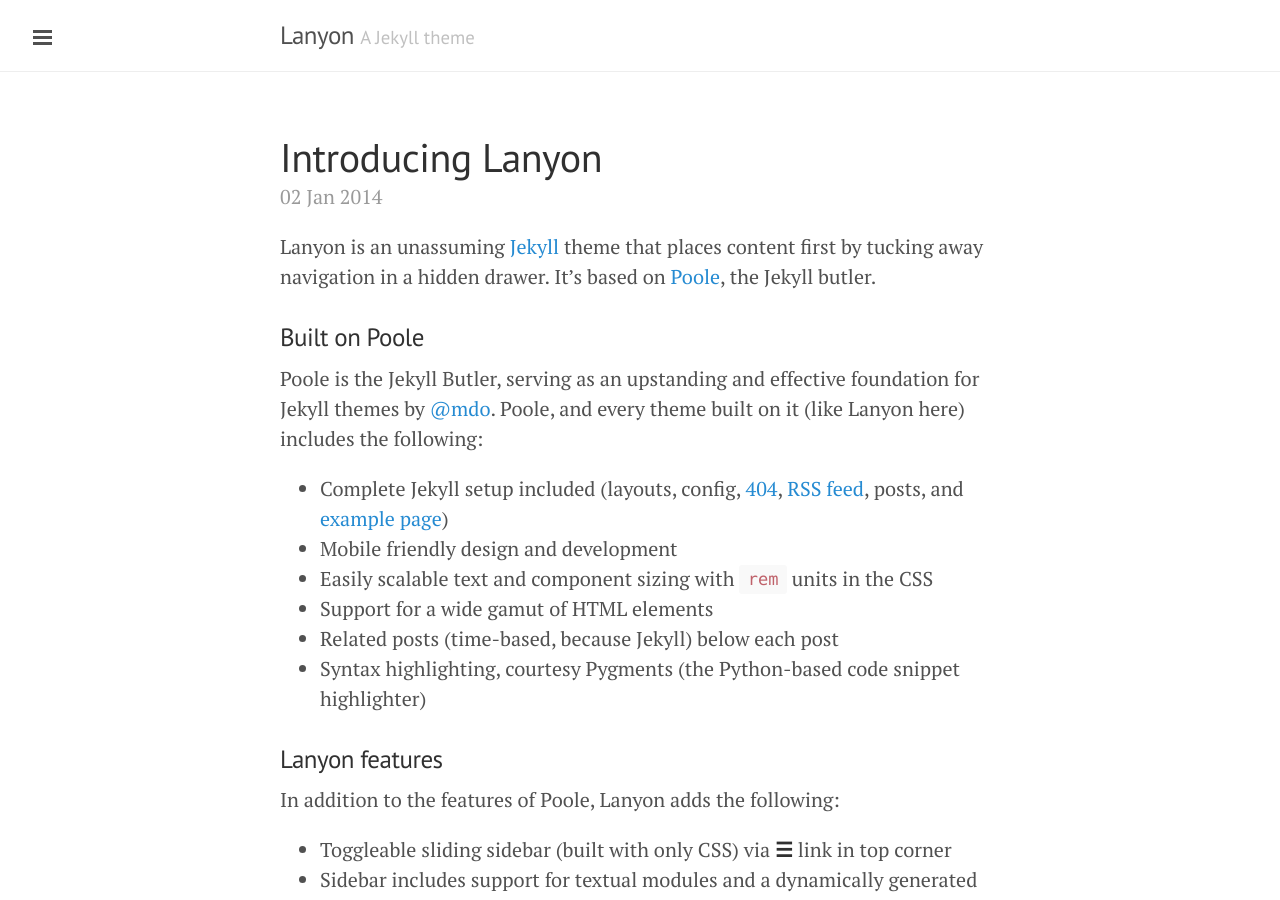
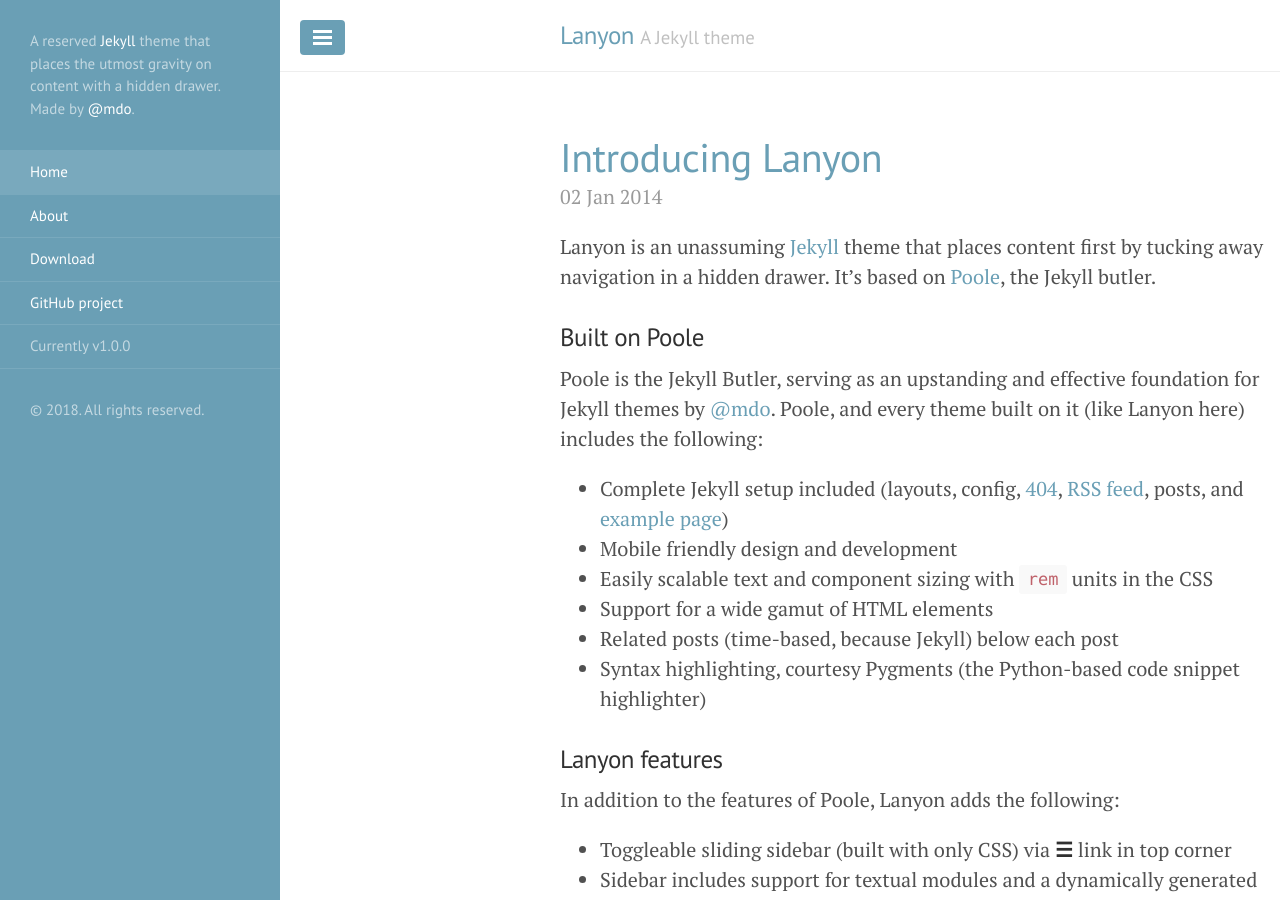
Before and after one commit to GerardMaggiolino/GerardMaggiolino.github.io, a Jekyll site: the page built from index.html, in a window 1280 px wide and 900 px high. Built offline with Jekyll 4.4.1, drawn with Linux system fonts in a browser that asks for light colours; the list of posts is cut into pages by our own code.

Commit message:
Layout changes

```diff
--- a/_includes/sidebar.html
+++ b/_includes/sidebar.html
@@ -1,6 +1,6 @@
 <!-- Target for toggling the sidebar `.sidebar-checkbox` is for regular
      styles, `#sidebar-checkbox` for behavior. -->
-<input type="checkbox" class="sidebar-checkbox" id="sidebar-checkbox">
+<input type="checkbox" class="sidebar-checkbox" id="sidebar-checkbox" {% if page.title =="Home" %}checked{% endif %}>
 
 <!-- Toggleable sidebar -->
 <div class="sidebar" id="sidebar">
--- a/_layouts/default.html
+++ b/_layouts/default.html
@@ -3,7 +3,7 @@
 
   {% include head.html %}
 
-  <body>
+  <body class="theme-base-0d" "layout-reverse">
 
     {% include sidebar.html %}
 
```
